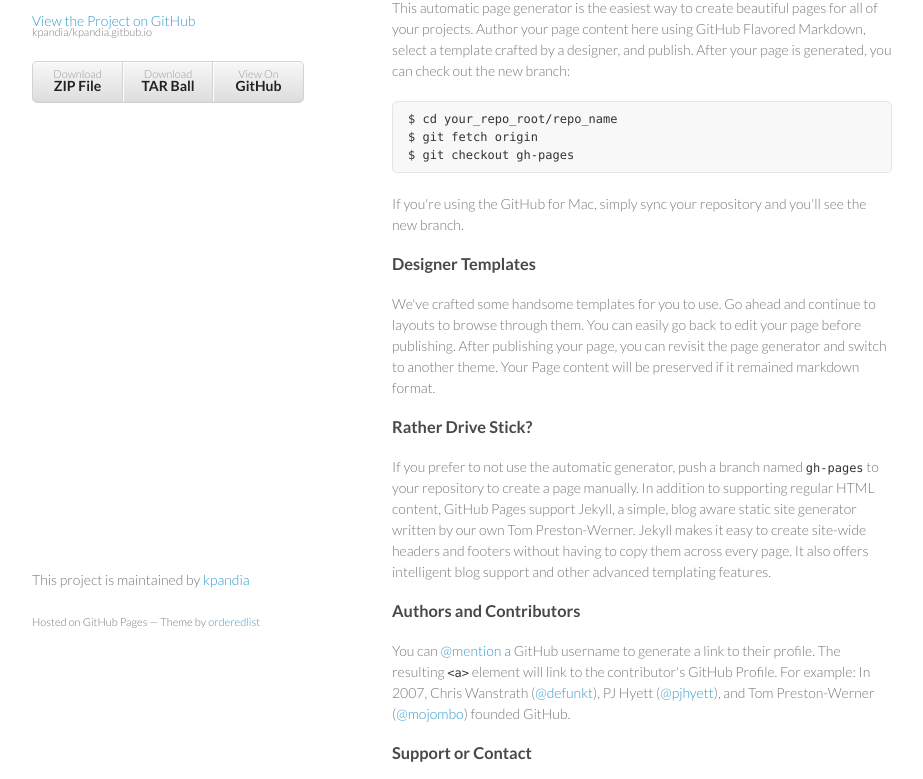
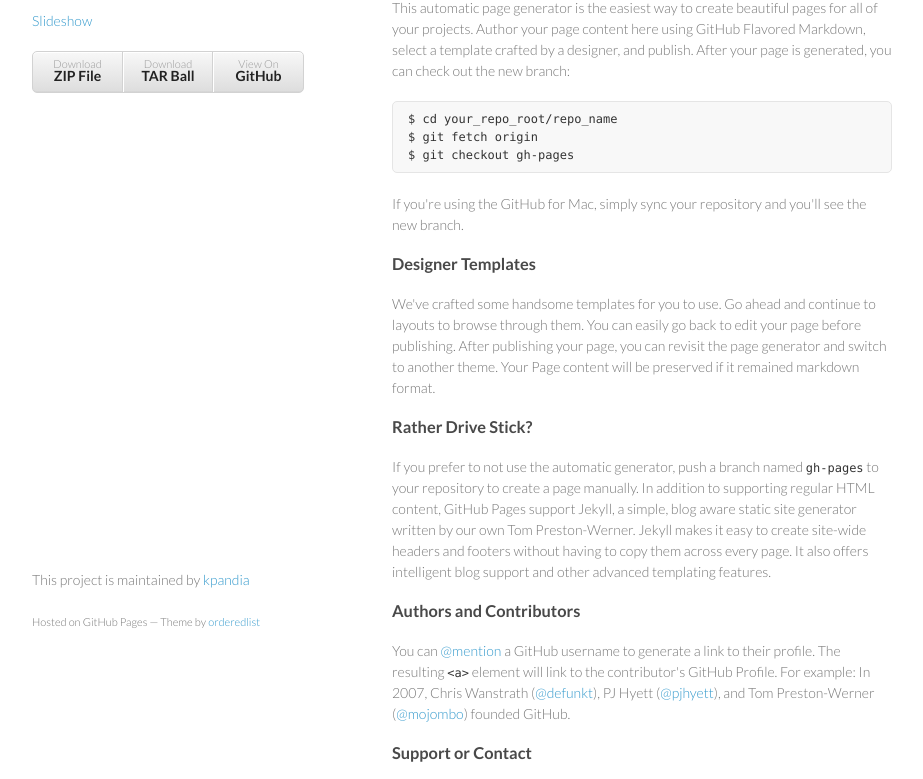
Before and after one commit to kpandia/kpandia.github.io, a plain HTML site: page index.html in a window 1280 px wide. Shown: the part 99-878 px from the top of the page, without its empty margins (178-1101 px from the left). Drawn offline with Linux system fonts and the light colour scheme.

Commit message:
slideshow in index

```diff
--- a/index.html
+++ b/index.html
@@ -17,8 +17,18 @@
       <header>
         <h1>my-site</h1>
         <p></p>
-
-        <p class="view"><a href="https://github.com/kpandia/kpandia.gitbub.io">View the Project on GitHub <small>kpandia/kpandia.gitbub.io</small></a></p>
+            <script type="text/javascript"
+                src="javascripts/slide.js"></script>
+        <script type="text/javascript">
+        <!--
+        var viewer = new PhotoViewer();
+        viewer.add('photos/1.jpg');
+        viewer.add('photos/2.jpg');
+        viewer.add('photos/3.jpg');
+        viewer.add('photos/4.jpg');
+        viewer.add('photos/5.jpg');
+        //--></script>
+        <p class="view"><a href="javascript:void(viewer.show(0))">Slideshow</a></p>
 
 
         <ul>
```
